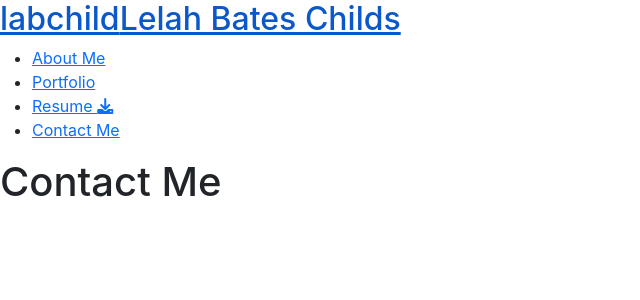
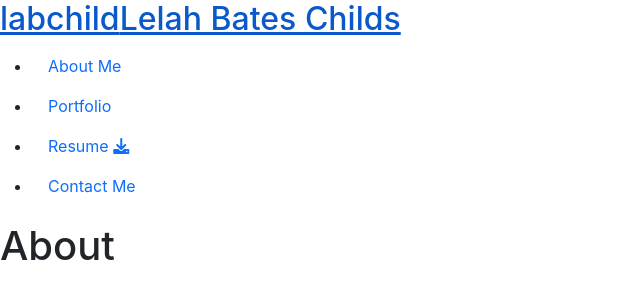
Before and after one commit to labchild/labchild-react-portfolio, a React (Create React App) app: page / in a window 1280 px wide. Shown: the top 300 px of the page, without its empty margins (0-640 px from the left). Built offline with nearby package versions, Linux system fonts and the light colour scheme.

Commit message:
nav bar works, directs to component pages

```diff
--- a/src/App.js
+++ b/src/App.js
@@ -1,27 +1,45 @@
-import { useState } from 'react';
+import { useEffect, useState } from 'react';
 import './App.css';
 import Nav from './components/Nav';
-import Main from './components/Main';
 import About from './components/About';
+import ProjectList from './components/ProjectList';
+import Resume from './components/Resume';
+import ContactForm from './components/ContactForm';
 
 
 function App() {
   // category state for nav and rendering components
-  const categories = useState(['About Me', 'Portfolio', 'Resume', 'Contact Me']);
-  const [currentCategory, setCurrentCategory] = useState(categories[0]);
+  const [currentSection, setCurrentSection] = useState('About');
+  const renderSection = () => {
+    switch (currentSection) {
+      case 'About':
+        return <About />;
+      case 'Portfolio':
+        return <ProjectList />;
+      case 'Contact':
+        return <ContactForm />;
+      case 'Resume':
+        return <Resume />;
+    }
+  };
+
+  const handleSectionSelect = sectionTitle => setCurrentSection(sectionTitle);
 
   return (
     <div>
-      <Nav categories={categories} currentCategory={currentCategory} setCurrentCategory={setCurrentCategory}></Nav>
-      <div>
-        {currentCategory !== 'About Me' ? (
-          <Main currentCategory={currentCategory} />
-        ) : <About />}
+      <Nav
+        currentSection={currentSection}
+        handleSectionSelect={handleSectionSelect}
+      >
+      </Nav>
+      <main id="main">
         {/* about will always appear below everything else
       add portfolio (render conditional)
       add resume (render conditional) - show an "abstract", link for full resume download
       add contact form (render conditional, not modal) */}
-      </div>
+        {renderSection()}
+      </main>
+      {/* don't forget a footer*/}
     </div>
   );
 }
--- a/src/components/Main/index.js
+++ /dev/null
@@ -1,19 +0,0 @@
-import React from "react";
-import ProjectList from "../ProjectList";
-import ContactForm from "../ContactForm";
-
-const Main = (props) => {
-    const { currentCategory } = props
-
-    return (
-        <main category={currentCategory}>
-            {currentCategory !== 'Portfolio' ? (
-                <ContactForm />
-            ) : (
-                <ProjectList />
-            )}
-        </main>
-    )
-};
-
-export default Main;
--- a/src/components/Nav/index.js
+++ b/src/components/Nav/index.js
@@ -2,9 +2,8 @@ import React from "react";
 
 const Nav = (props) => {
     const {
-        categories,
-        currentCategory,
-        setCurrentCategory
+        currentSection,
+        handleSectionSelect
     } = props;
     return (
         <header className="flex-row">
@@ -17,22 +16,38 @@ const Nav = (props) => {
             <nav>
                 <ul className="flex-row">
                     <li>
-                        <a href="#about">
+                        <a
+                            href="#about"
+                            onClick={() => { handleSectionSelect('About') }}
+                            className={currentSection === 'About' ? 'nav-link active' : 'nav-link'}
+                        >
                             About Me
                         </a>
                     </li>
                     <li>
-                        <a href="#portfolio" onClick={() => setCurrentCategory(categories[1])}>
+                        <a
+                            href="#portfolio"
+                            onClick={() => { handleSectionSelect('Portfolio') }}
+                            className={currentSection === 'Portfolio' ? 'nav-link active' : 'nav-link'}
+                        >
                             Portfolio
                         </a>
                     </li>
                     <li>
-                        <a href="#resume" onClick={() => setCurrentCategory(categories[2])}>
+                        <a
+                            href="#Resume"
+                            onClick={() => { handleSectionSelect('Resume') }}
+                            className={currentSection === 'Resume' ? 'nav-link active' : 'nav-link'}
+                        >
                             Resume <span class="fa fa-download"></span>
                         </a>
                     </li>
                     <li>
-                        <a href="#contact" onClick={() => setCurrentCategory(categories[3])}>
+                        <a
+                            href="#contact"
+                            onClick={() => { handleSectionSelect('Contact') }}
+                            className={currentSection === 'Contact' ? 'nav-link active' : 'nav-link'}
+                        >
                             Contact Me
                         </a>
                     </li>
--- a/src/components/Resume/index.js
+++ b/src/components/Resume/index.js
@@ -1 +1,9 @@
 import React from "react";
+
+const Resume = () => {
+    return (
+        <h1>Resume</h1>
+    )
+};
+
+export default Resume;
```
